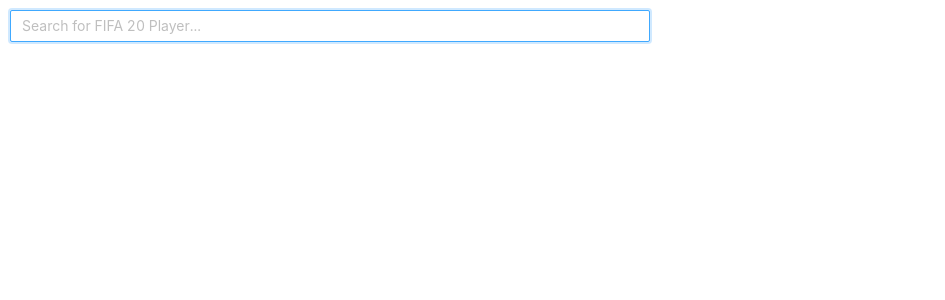
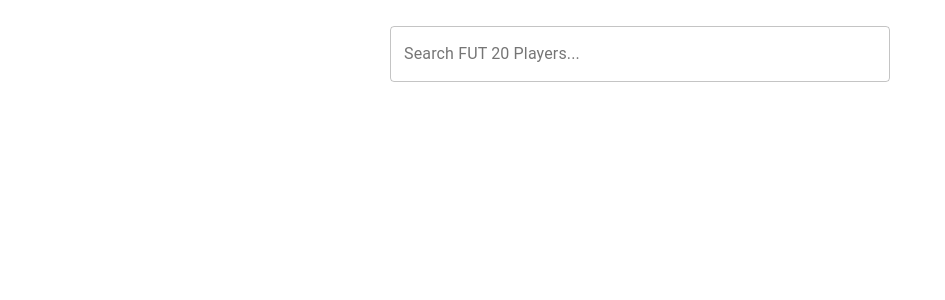
Before and after one commit to MD1010/FAB-Client, a React (Create React App) app: page / in a window 1280 px wide. Shown: the top 300 px of the page, without its empty margins (0-945 px from the left). Built offline with nearby package versions, Linux system fonts and the light colour scheme.

Commit message:
materiale autocomplete search after selection

```diff
--- a/package.json
+++ b/package.json
@@ -5,6 +5,7 @@
   "dependencies": {
     "@material-ui/core": "^4.11.0",
     "@material-ui/icons": "^4.9.1",
+    "@material-ui/lab": "^4.0.0-alpha.56",
     "@testing-library/jest-dom": "^4.2.4",
     "@testing-library/react": "^9.5.0",
     "@testing-library/user-event": "^7.2.1",
--- a/src/components/SearchCards/CardSearch.tsx
+++ b/src/components/SearchCards/CardSearch.tsx
@@ -1,12 +1,11 @@
-import { AutoComplete } from 'antd';
+import { CircularProgress, TextField } from '@material-ui/core';
+import Autocomplete from '@material-ui/lab/Autocomplete';
 import axios from 'axios';
-import { debounce, find } from 'lodash';
-import React, { FC, useState } from 'react';
+import { debounce } from 'lodash';
+import React, { FC, useRef, useState } from 'react';
 import { CARDS_ENDPOINT } from 'src/consts/endpoints';
 import { UTCard } from 'src/interfaces/UTCard';
 import { Container } from 'src/styles/common/Container';
-import { Spinner } from '../common/LoadingSpinner';
-import { DataSourceItemType } from 'antd/lib/auto-complete';
 import { Flex } from 'src/styles/common/Flex';
 
 const CardSearch: FC = () => {
@@ -14,15 +13,13 @@ const CardSearch: FC = () => {
   const [isOpen, setOpen] = useState<boolean>(true);
   const [searchedText, setSearchedText] = useState<string>('');
   const [isLoading, setLoading] = useState<boolean>(false);
-  const { Option } = AutoComplete;
-
-  const onSelect = (id: any, sec) => {
-    console.log(id);
-    console.log(sec);
+  const onChange = (selectedCard) => {
+    console.log(selectedCard);
     setOpen(false);
   };
 
   const searchCard = debounce(async (playerName: string) => {
+    console.log(playerName);
     setSearchedText(playerName);
     if (playerName?.length > 2) {
       try {
@@ -47,15 +44,63 @@ const CardSearch: FC = () => {
     return [-1, -1];
   };
 
-  // const getCardNameById = (id: number): string => {
-  //   let resultToDisplay = find(options, (option) => option.id === id);
-  //   return resultToDisplay ? resultToDisplay.name : '';
-  // };
-
   return (
     <Flex>
       <Container>
-        <AutoComplete
+        <Autocomplete
+          options={options}
+          freeSolo
+          fullWidth
+          selectOnFocus
+          handleHomeEndKeys
+          open={isOpen}
+          noOptionsText={false}
+          getOptionSelected={(option, value) => option.id === value.id}
+          getOptionLabel={(option) => option.name}
+          style={{ width: 500 }}
+          spellCheck={false}
+          onChange={(e, selectedCard) => onChange(selectedCard)}
+          onInputChange={(e, val) => searchCard(val)}
+          renderOption={(card: UTCard) => (
+            <Flex>
+              <div>
+                {[...card.name].map((letter, index) =>
+                  index >= getLongestCardNameSubstring(card.name)[0] && index < getLongestCardNameSubstring(card.name)[1] ? (
+                    <b key={index}>{letter}</b>
+                  ) : (
+                    letter
+                  )
+                )}
+              </div>
+              <div>{card.rating}</div>
+              <div>{card.id}</div>
+            </Flex>
+          )}
+          renderInput={(params) => (
+            <TextField
+              {...params}
+              label='Search FUT 20 Players...'
+              margin='normal'
+              variant='outlined'
+              InputProps={{
+                ...params.InputProps,
+                endAdornment: (
+                  <>
+                    {isLoading ? <CircularProgress size={20} /> : null}
+                    {params.InputProps.endAdornment}
+                  </>
+                ),
+              }}
+            />
+          )}
+        />
+      </Container>
+    </Flex>
+  );
+};
+export default CardSearch;
+/**
+ * <AutoComplete
           placeholder='Search for FIFA 20 Player...'
           allowClear
           open={isOpen}
@@ -83,9 +128,4 @@ const CardSearch: FC = () => {
             </Option>
           ))}
         </AutoComplete>
-      </Container>
-      <Container>{isLoading ? <Spinner /> : null}</Container>
-    </Flex>
-  );
-};
-export default CardSearch;
+ */
--- a/src/components/common/LoadingSpinner.tsx
+++ /dev/null
@@ -1,6 +0,0 @@
-import { Spin } from 'antd';
-import { LoadingOutlined } from '@ant-design/icons';
-import React from 'react';
-const antIcon = <LoadingOutlined style={{ fontSize: 24 }} spin />;
-
-export const Spinner = () => <Spin indicator={antIcon} />;
--- a/src/index.tsx
+++ b/src/index.tsx
@@ -3,7 +3,7 @@ import ReactDOM from 'react-dom';
 import './index.css';
 import App from './App';
 import * as serviceWorker from './serviceWorker';
-import 'fontsource-roboto';
+// import 'fontsource-roboto';
 
 ReactDOM.render(<App />, document.getElementById('root'));
 
--- a/src/styles/common/Flex.ts
+++ b/src/styles/common/Flex.ts
@@ -1,5 +1,9 @@
 import styled from 'styled-components';
-
+interface FlexProps {
+  position?: string;
+}
 export const Flex = styled.div`
   display: flex;
+  justify-content: ${(props: FlexProps) => props.position || 'center'};
+  align-items: center;
 `;
```
Also changed, not shown: 1 other file (tests, documents, lock files or other folders).
